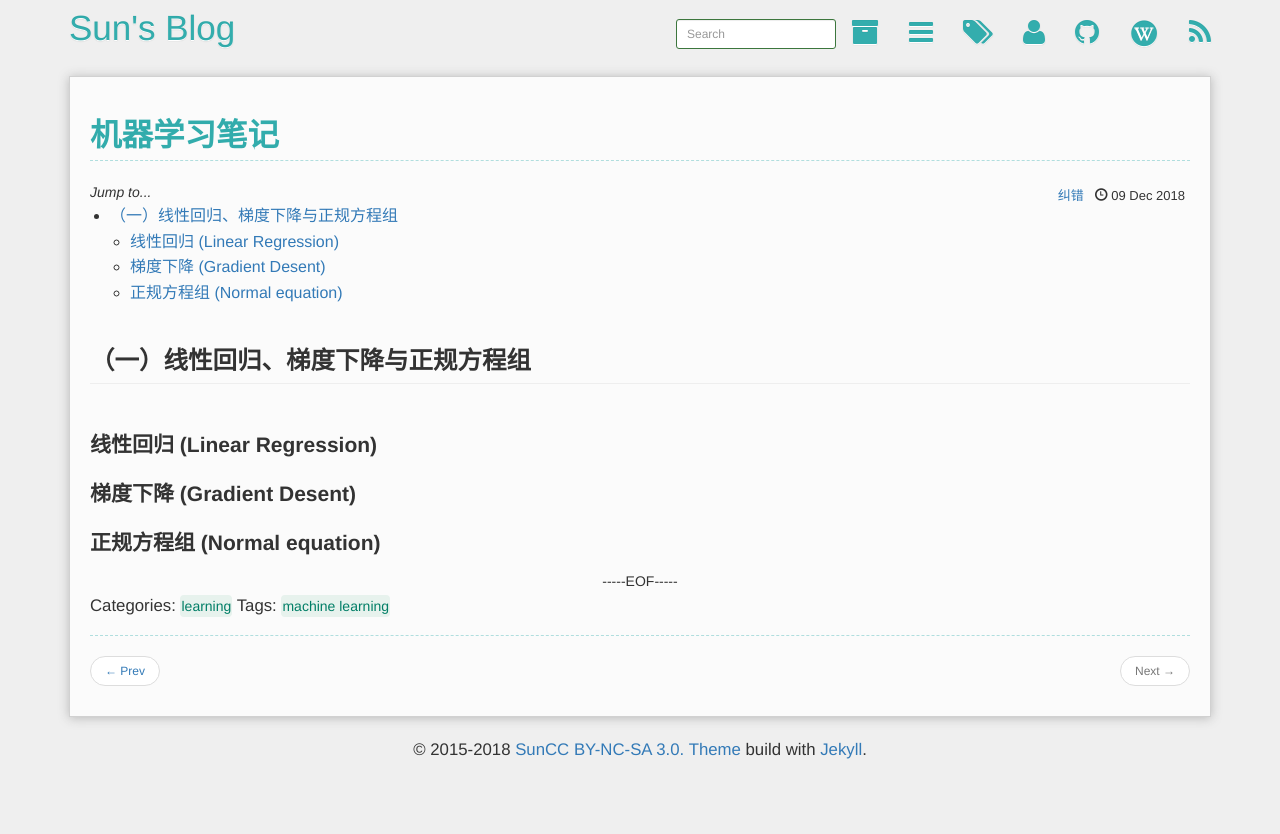
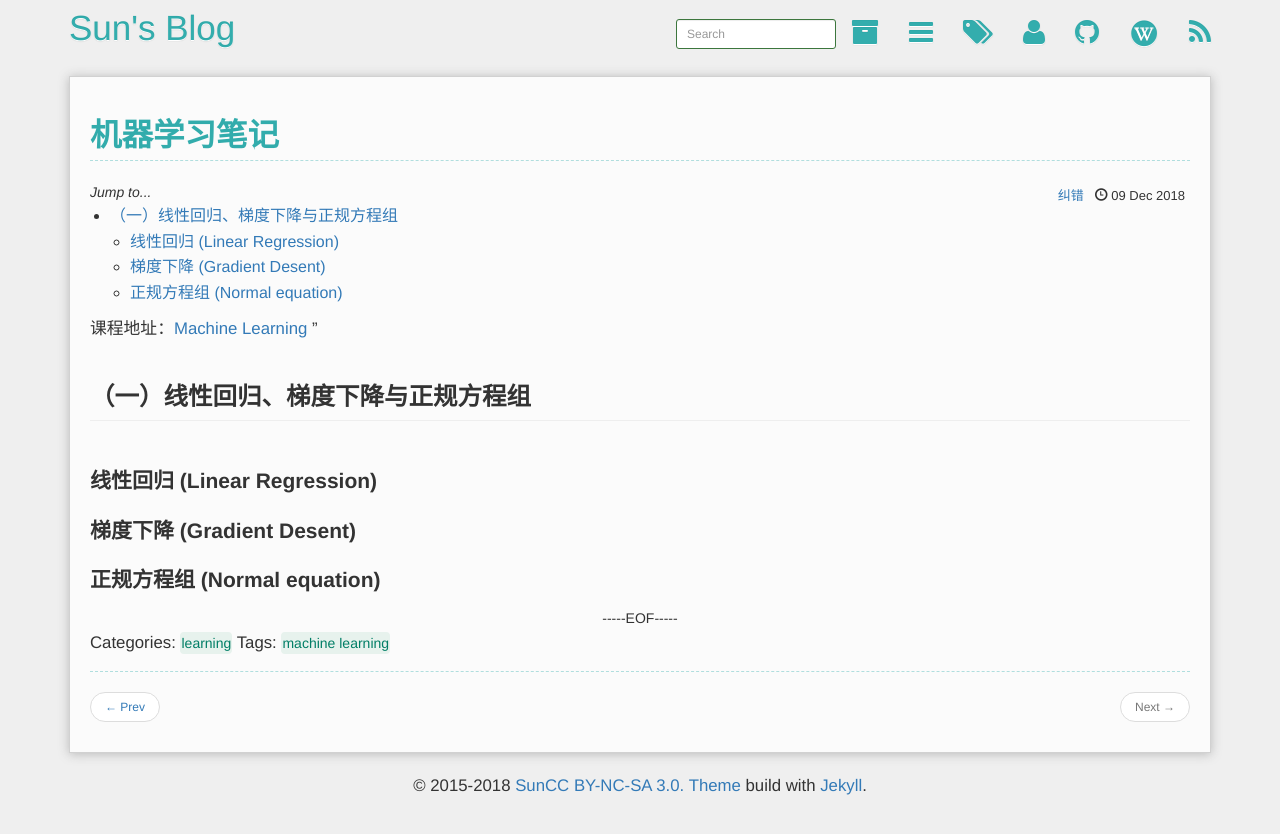
Before and after one commit to YurieSun/YurieSun.github.io, a Jekyll site: the page built from _posts/2018-12-09-learning-machine-learning.md, in a window 1280 px wide. Shown: the top 834 px of the page. Built offline with Jekyll 4.4.1, drawn with Linux system fonts in a browser that asks for light colours.

Commit message:
change website of the course

```diff
--- a/_posts/2018-12-09-learning-machine-learning.md
+++ b/_posts/2018-12-09-learning-machine-learning.md
@@ -1,11 +1,13 @@
 ---
 layout: post
 title: "机器学习笔记"
-description: "学习资料：[Machine Learning (Andrew Ng)](https://www.andrewng.org/courses/)"
+description: "学习资料：Machine Learning (Andrew Ng)"
 keywords: test
 category: Learning
 tags: [machine learning]
 ---
+
+课程地址：[Machine Learning ](https://www.coursera.org/learn/machine-learning)"
 
 ## （一）线性回归、梯度下降与正规方程组
 
```
